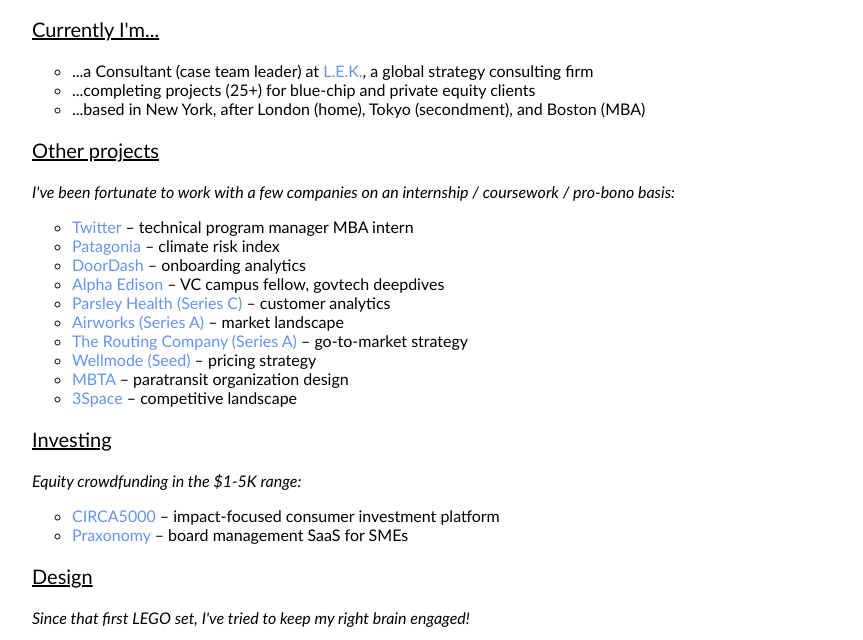
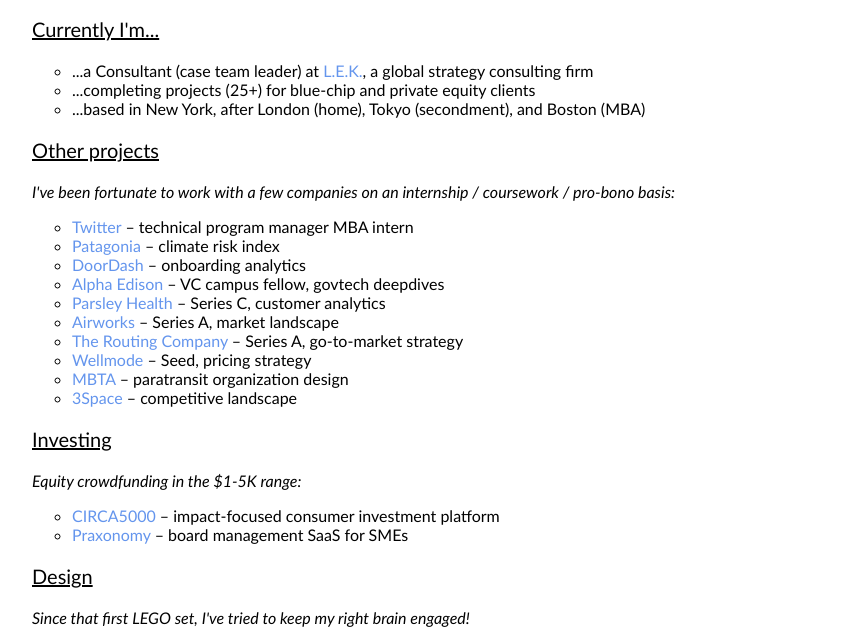
Before and after one commit to wonnyj20/wonnyj20.github.io, a plain HTML site: page index.html in a window 1280 px wide. Shown: the part 116-756 px from the top of the page, without its empty margins (208-1071 px from the left). Drawn offline with Linux system fonts and the light colour scheme.

Commit message:
edit commit

```diff
--- a/index.html
+++ b/index.html
@@ -57,23 +57,19 @@
               – VC campus fellow, govtech deepdives
             </li>
             <li>
-              <a href="https://www.parsleyhealth.com"
-                >Parsley Health (Series C)</a
-              >
-              – customer analytics
+              <a href="https://www.parsleyhealth.com">Parsley Health</a>
+              – Series C, customer analytics
             </li>
             <li>
-              <a href="https://airworks.io">Airworks (Series A)</a> – market
+              <a href="https://airworks.io">Airworks</a> – Series A, market
               landscape
             </li>
             <li>
-              <a href="https://theroutingcompany.com"
-                >The Routing Company (Series A)</a
-              >
-              – go-to-market strategy
+              <a href="https://theroutingcompany.com">The Routing Company</a>
+              – Series A, go-to-market strategy
             </li>
             <li>
-              <a href="https://www.wellmode.com">Wellmode (Seed)</a> – pricing
+              <a href="https://www.wellmode.com">Wellmode</a> – Seed, pricing
               strategy
             </li>
             <li>
```
